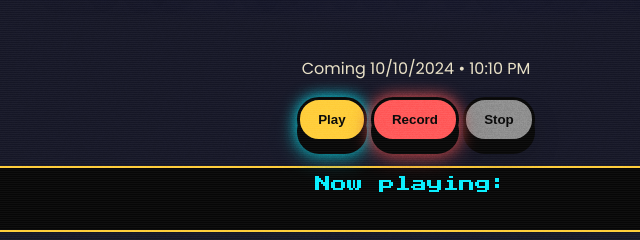
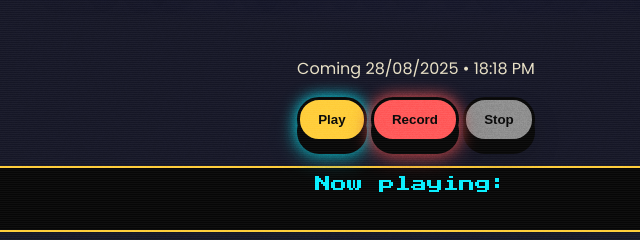
Before and after one commit to Kikem07/spitzfm.github.io, a plain HTML site: page index.html in a window 1280 px wide. Shown: the part 306-546 px from the top of the page, 224-864 px from the left. Drawn offline with Linux system fonts and the light colour scheme; files whose address does not match are found by name.

Commit message:
Update index.html

```diff
--- a/index.html
+++ b/index.html
@@ -26,7 +26,7 @@
     <div class="clouds"></div>
     <div class="hero-inner">
       <h1 class="bubble">a new vibe for Brankister</h1>
-      <p class="tagline">Coming 10/10/2024 • 10:10 PM</p>
+      <p class="tagline">Coming 28/08/2025 • 18:18 PM</p>
 
       <div class="deck" role="group" aria-label="Radio controls">
         <button class="btn btn-push play" aria-label="Play stream">Play</button>
```
